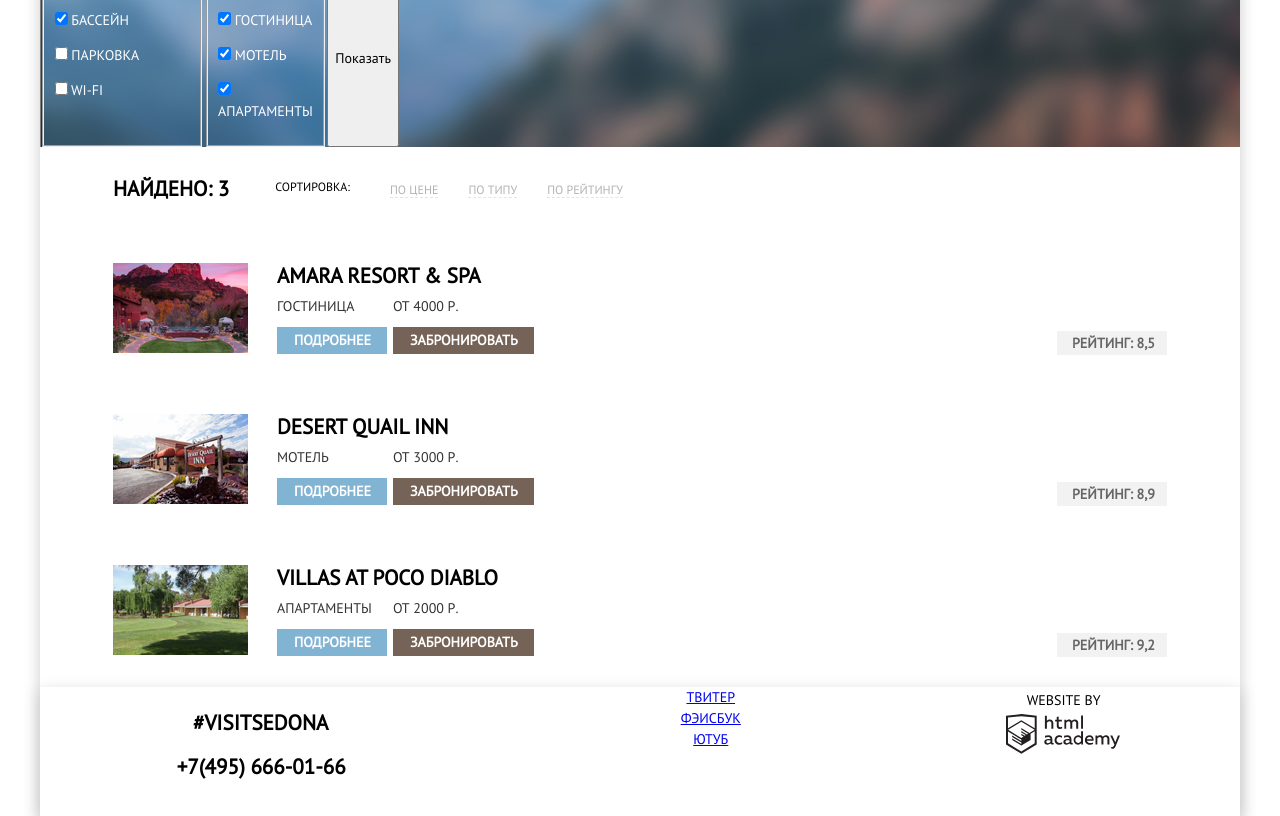
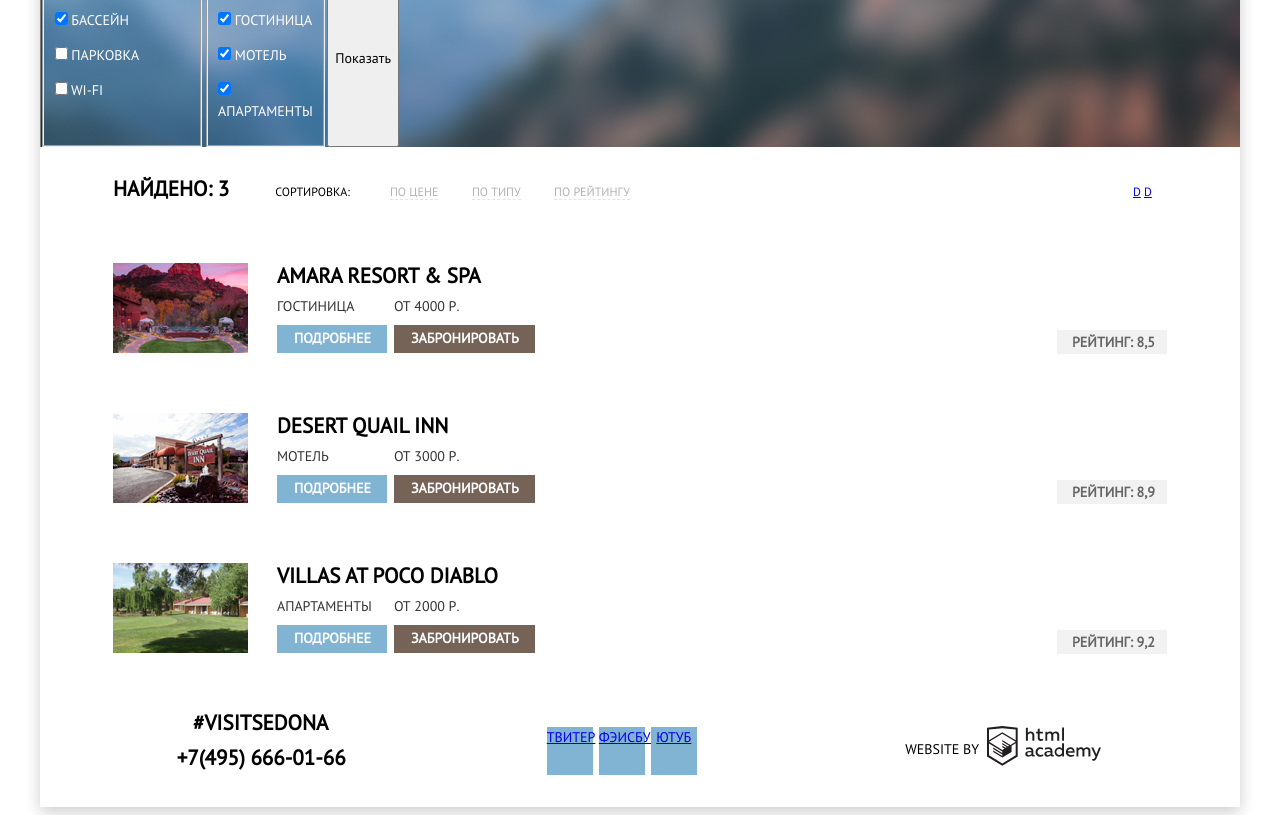
Before and after one commit to htmlacademy-htmlcss/856383-sedona-30, a plain HTML site: page catalog.html in a window 1280 px wide. Shown: the part 86-902 px from the top of the page. Drawn offline with Linux system fonts and the light colour scheme.

Commit message:
сетка на  флексах

```diff
--- a/catalog.html
+++ b/catalog.html
@@ -65,6 +65,7 @@
         </form>
       </section>
       <h2 class="visually-hidden">Результат поиска</h2>
+
       <section class="sorting">
         <h2 class="visually-hidden">Результат поиска</h2>
         <strong class="sorting-found">Найдено: 3</strong>
@@ -74,9 +75,9 @@
           <li class="sorting-item"><a href="#" class="sorting-link">По типу</a></li>
           <li class="sorting-item"><a href="#" class="sorting-link">По рейтингу</a></li>
         </ul>
-        <div class="sorting-link">
-          <a class="link-up" href="#"></a>
-          <a class="link-down" href="#"></a>
+        <div class="sorting-link-button">
+          <a class="link-up" href="#">d</a>
+          <a class="link-down" href="#">d</a>
         </div>
       </section>
 
--- a/css/style.css
+++ b/css/style.css
@@ -5,7 +5,7 @@
   --white-01: #F2F2F2;
   --white-02: #666666;
   --white-03: #EBEBEB;
-  --white-04: #cccccc;
+  --white-04: rgba(0, 1, 1, 0.2);
   --blue: #81B3D2;
   --blue-01: #669EC0;
   --blue-02: #5496BD;
@@ -29,6 +29,7 @@
   background: var(--white);
   box-shadow: 0px 5px 15px var(--white-04);
 }
+
 .page-body {
   margin: 0;
   padding: 0;
@@ -69,8 +70,8 @@
 }
 
 .navigation {
-  display: grid;
-  grid-template-rows: min-content;
+  /* display: grid;
+  grid-template-rows: min-content;*/
   width: 1200px;
 }
 
@@ -83,11 +84,22 @@
 
 .navigation-list {
   list-style: none;
-  display: grid;
+  display: flex;
+  flex-wrap: wrap;
+  justify-content: space-between;
+  /*display: grid;
   grid-template-columns: repeat(4, max-content);
-  justify-content: space-between;
+  justify-content: space-between;*/
   padding: 15px 72px 15px 72px;
   margin: 0px;
+}
+
+.navigation-item:nth-child(2) {
+  margin-right: 134px;
+}
+
+.navigation-item:nth-child(3) {
+  margin-left: 147px;
 }
 
 .navigation-link {
@@ -111,30 +123,24 @@
 /*MAIN BLOCK*/
 
 .welcome-block {
-  background-image:
-  url(../img/decor-welcome-block.svg),
-  url(../img/welcome-block-image.jpg);
+  background-image: url(../img/decor-welcome-block.svg), url(../img/welcome-block-image.jpg);
   background-repeat: no-repeat;
   background-size: contain, cover;
   background-position: 0% 100%;
   min-height: 509px;
   margin: 0px;
-
 }
 
 .welcome-block img {
   display: block;
   margin-left: auto;
   margin-right: auto;
-  padding-top: 77px;
+  margin-top: 77px;
 }
-
-
 
 .discription-block {
   text-align: center;
-  padding-top: 42.5px;
-  padding-bottom: 51px;
+  margin: 42px 341px 51px 341px;
 }
 
 .discription-block strong {
@@ -213,7 +219,6 @@
   font-weight: 700;
   margin: 0px;
   padding-top: 160px;
-  padding-bottom: 25px;
 }
 
 .attributes-city-item p {
@@ -226,7 +231,6 @@
   display: grid;
   grid-template-columns: 400px 400px 400px;
   grid-column: 1/-1;
-
 }
 
 .devil-bridge-discription {
@@ -266,7 +270,6 @@
   text-align: center;
 }
 
-
 .features-item h3 {
   font-size: 21px;
   line-height: 21px;
@@ -301,7 +304,6 @@
   color: var(--black);
   margin: 0px;
   padding-top: 58px;
-  padding-bottom: 25px;
 }
 
 .interest p {
@@ -342,14 +344,6 @@
   border: none;
 }
 
-/*
-.form-search-hotel input:focus{
-  background-color: var(--white);
-  border: 2px solid var(--white-e5e);
-}*/
-
-/*Не работает фокус*/
-
 .form-search-hotel button {
   font-size: 21px;
   line-height: 26px;
@@ -371,7 +365,6 @@
 
 .search-button:focus {
   background-color: var(--brown-06);
-  /*opacity: 0.3;  Как задать прозрачностьимено тексту при наведении а не всей кнопке*/
   outline: none;
 }
 
@@ -412,13 +405,15 @@
 
 .footer {
   background-color: var(--white);
-  color: var(--black);
   margin: 0 auto;
   width: 1200px;
-  display: grid;
-  grid-template-columns: 1fr 1fr 1fr;
+  height: 120px;
+  display: flex;
+  flex-wrap: wrap;
+  justify-content: space-between;
+  /*display: grid;
+  grid-template-columns: 1fr 1fr 1fr;*/
   text-align: center;
-  box-shadow: 0px 5px 15px var(--white-04);
 }
 
 .footer-contacts {
@@ -429,7 +424,7 @@
 
 .footer-contacts p {
   margin: 0px;
-  padding: 23px 206px 9px 153px
+  padding: 23px 206px 0px 153px
 }
 
 .footer-contacts a {
@@ -440,12 +435,24 @@
 }
 
 .social-list {
+  display: flex;
+  flex-wrap: wrap;
+  align-items: center;
   list-style: none;
-  margin: 0px;
-  padding: 0px;
+  margin: 0;
+  padding: 0 190px 0 0;
+}
+
+.social-item {
+  width: 46px;
+  height: 48px;
+  background-color: var(--blue);
+  margin: 0 6px 0 0;
 }
 
 .footer-copyright {
+  display: flex;
+  flex-wrap: wrap;
   font-size: 14px;
   line-height: 26px;
   font-weight: 400;
@@ -453,6 +460,11 @@
 
 .footer-copyright p {
   margin: 0px;
+  padding: 49px 8px 45px 0;
+}
+
+.footer-copyright a {
+  padding: 38px 138px 41px 0;
 }
 
 /*CATALOG*/
@@ -480,11 +492,15 @@
 
 .sorting {
   list-style: none;
+  height: 100%;
   font-size: 12px;
   line-height: 18px;
   font-weight: 400;
-  display: grid;
-  grid-template-columns: max-content max-content 1fr max-content;
+  display: flex;
+  flex-wrap: wrap;
+  align-items: baseline;
+  /*display: grid;
+  grid-template-columns: max-content max-content 1fr max-content;*/
 }
 
 .sorting-found {
@@ -495,44 +511,46 @@
 
 .sorting p {
   margin: 0px;
-  padding-top: 31px;
-  padding-bottom: 37px;
-  padding-right: 40px;
 }
 
 .sorting-list {
   list-style: none;
-  padding: 0;
-  display: grid;
-  grid-template-columns: max-content max-content max-content;
-  gap: 30px;
-  align-items: center;
+  margin: 0;
+  min-width: 240px;
+  display: flex;
+  justify-content: space-between;
+  /* display: grid; */
+  /* grid-template-columns: max-content max-content max-content; */
+  /* gap: 30px; */
+  /* align-items: center; */
 }
 
-.sorting-item a {
+.sorting-link {
   color: var(--black);
   text-decoration: none;
   opacity: 0.3;
   border-bottom: 1px dashed var(--blue);
 }
 
-.sorting-item a:hover {
+.sorting-link:hover {
   color: var(--blue);
   border-bottom: 1px dashed var(--blue);
 }
 
-.sorting-item a:active {
+.sorting-link:active {
   color: var(--black);
   opacity: 1;
   border: none;
 }
 
-.sorting-item a:focus {
+.sorting-link:focus {
   color: var(--black);
   opacity: 1;
   border: none;
 }
-
+.sorting-link-button{
+  padding-left: 503px;
+}
 .list-hotel {
   list-style: none;
   width: 1200px;
@@ -551,32 +569,31 @@
 .discription-hotel {
   padding-left: 29px;
   display: grid;
-  grid-template-areas: "a a" "p s" "d b";
+  grid-template-areas: "name name" "paragraph price" "detailed booked";
+ gap: 7px;
 }
 
+
 .name-hotel-link {
-  grid-area: a;
+  grid-area: name;
 }
 
 .paragraph {
-  padding-top: 7px;
-  padding-bottom: 10px;
   margin: 0;
-  grid-area: p;
+  grid-area: paragraph;
 }
 
 .price {
-  padding-top: 7px;
-  padding-bottom: 10px;
-  grid-area: s;
+
+  grid-area: price;
 }
 
 .detailed-link {
-  grid-area: d;
+  grid-area: detailed;
 }
 
 .booked-link {
-  grid-area: b;
+  grid-area: booked;
 }
 
 .rating {
@@ -622,7 +639,6 @@
   text-decoration: none;
   background-color: var(--blue);
   padding: 3px 16px 3px 17px;
-  margin-right: 6px;
 }
 
 .booked-link {
```
Also changed, not shown: index.html (+5 -6 lines).
